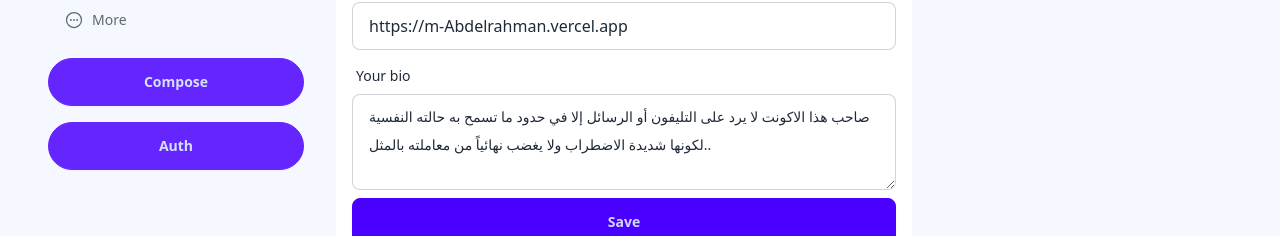
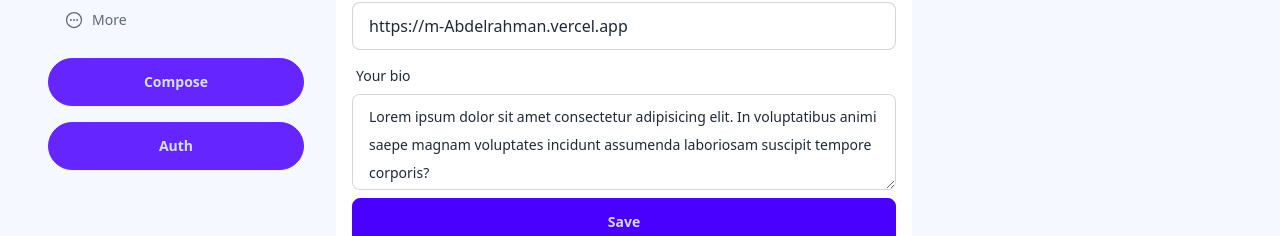
Before and after one commit to MohamedAbdelrahmanDeveloper/social-media, a Next.js app: page /settings/profile in a window 1280 px wide. Shown: the part 562-798 px from the top of the page. Built offline with nearby package versions, Linux system fonts and the light colour scheme.

Commit message:
edit bio

```diff
--- a/src/app/settings/profile/page.tsx
+++ b/src/app/settings/profile/page.tsx
@@ -43,7 +43,7 @@ export default function EditProfile() {
                     <div className="label">
                         <span className="label-text">Your bio</span>
                     </div>
-                    <textarea className="textarea textarea-bordered h-24" placeholder="Tell us about yourself">صاحب هذا الاكونت لا يرد على التليفون أو الرسائل إلا في حدود ما تسمح به حالته النفسية لكونها شديدة الاضطراب ولا يغضب نهائياً من معاملته بالمثل..</textarea>
+                    <textarea className="textarea textarea-bordered h-24" placeholder="Tell us about yourself">Lorem ipsum dolor sit amet consectetur adipisicing elit. In voluptatibus animi saepe magnam voluptates incidunt assumenda laboriosam suscipit tempore corporis?</textarea>
                 </label>
                 <Button className='btn-primary w-full mt-2'>Save</Button>
             </form>
```
